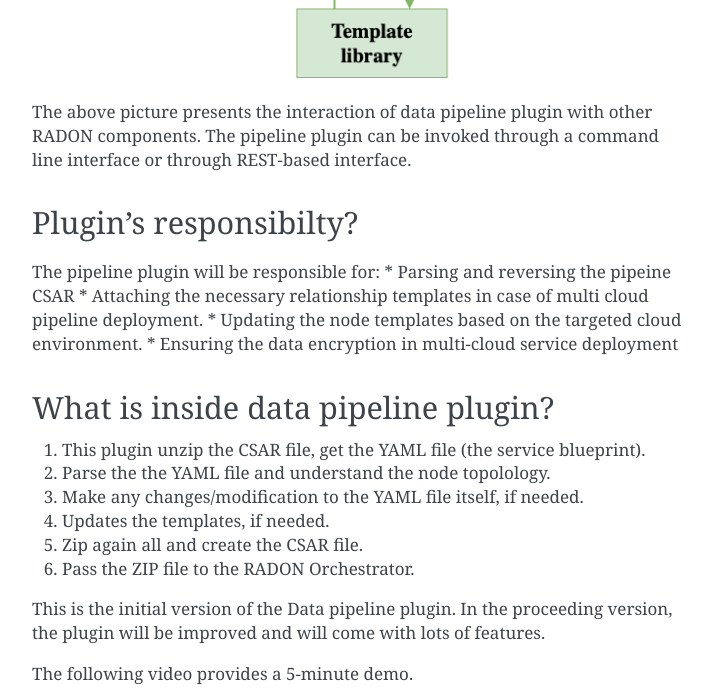
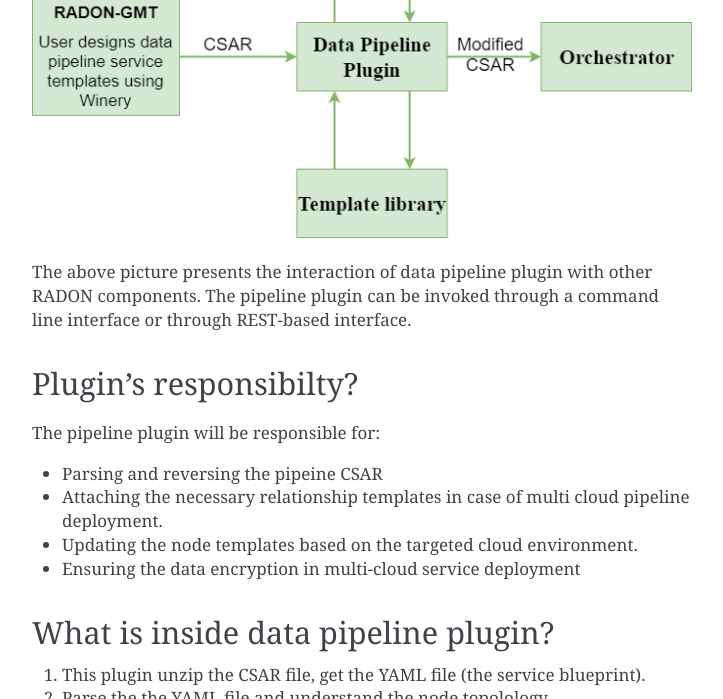
Before and after one commit to radon-h2020/radon-datapipeline-plugin, a Sphinx documentation site: the page built from docs/technical-details.rst, in a window 1280 px wide and 900 px high, scrolled down 1594 px, cut to the strip 0-699 px from the top of the window. Shown: the whole strip, without its empty margins (388-1111 px from the left). Built offline with Sphinx 7.4.7, drawn with Linux system fonts in a browser that asks for light colours; some of the changed lines change nothing that is shown.

Commit message:
Updating documentation

```diff
--- a/docs/technical-details.rst
+++ b/docs/technical-details.rst
@@ -8,7 +8,7 @@
 
 A *PipelineBlock* can be designed for different pipeline tasks, such as extracting data from a remote database, or from a AWS S3bucket, processing the data by invoking serverless function etc. In RADON data pipeline, the TOSCA pipelines nodes structured in a manner presented in following figure.
 
-.. image:: images/PipelineBlock-v1.png
+.. image:: images/CompleteFig_TOSCA_DP_model.png
 
 
 Where is data pipeline plugin in RADON-Architecture?
@@ -24,10 +24,11 @@
 **************************
 
 The pipeline plugin will be responsible for:
-* Parsing and reversing the pipeine CSAR
-* Attaching the necessary relationship templates in case of multi cloud pipeline deployment.
-* Updating the node templates based on the targeted cloud environment.
-* Ensuring the data encryption in multi-cloud service deployment
+
+*  Parsing and reversing the pipeine CSAR
+*  Attaching the necessary relationship templates in case of multi cloud pipeline deployment.
+*  Updating the node templates based on the targeted cloud environment.
+*  Ensuring the data encryption in multi-cloud service deployment
 
 
 What is inside data pipeline plugin?
```
Also changed, not shown: docs/images/CompleteFig_TOSCA_DP_model.png (added), docs/images/datapipelinePlugin.png, 4 other files.
